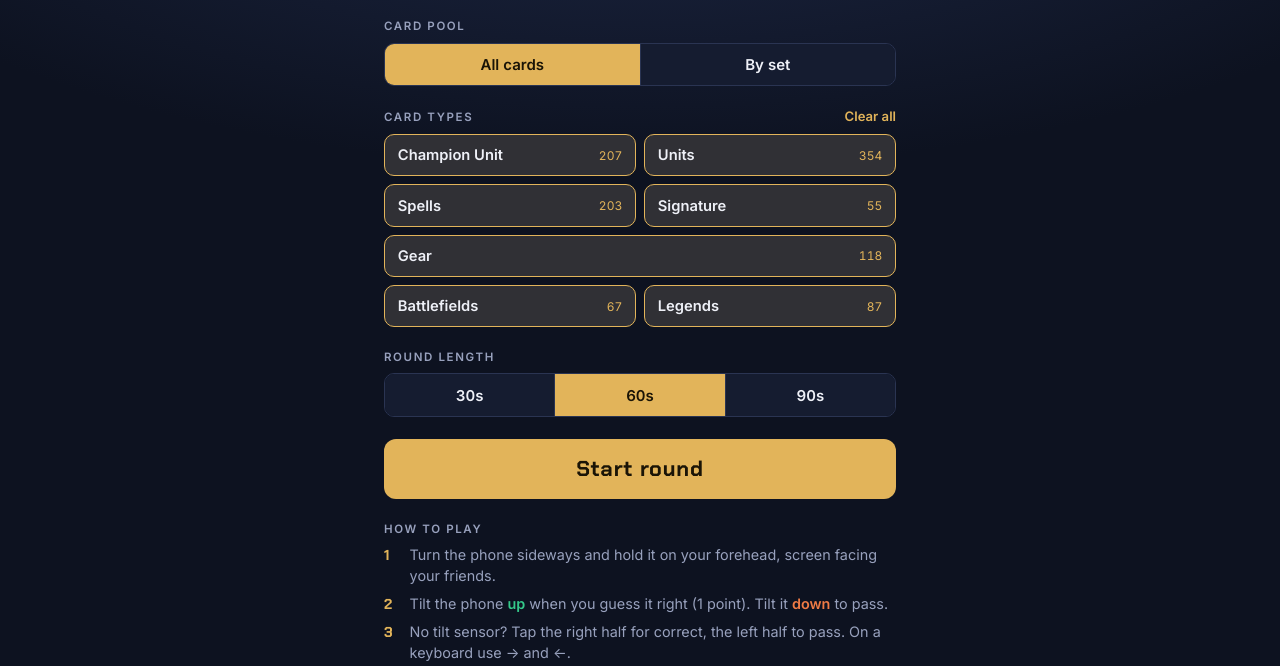
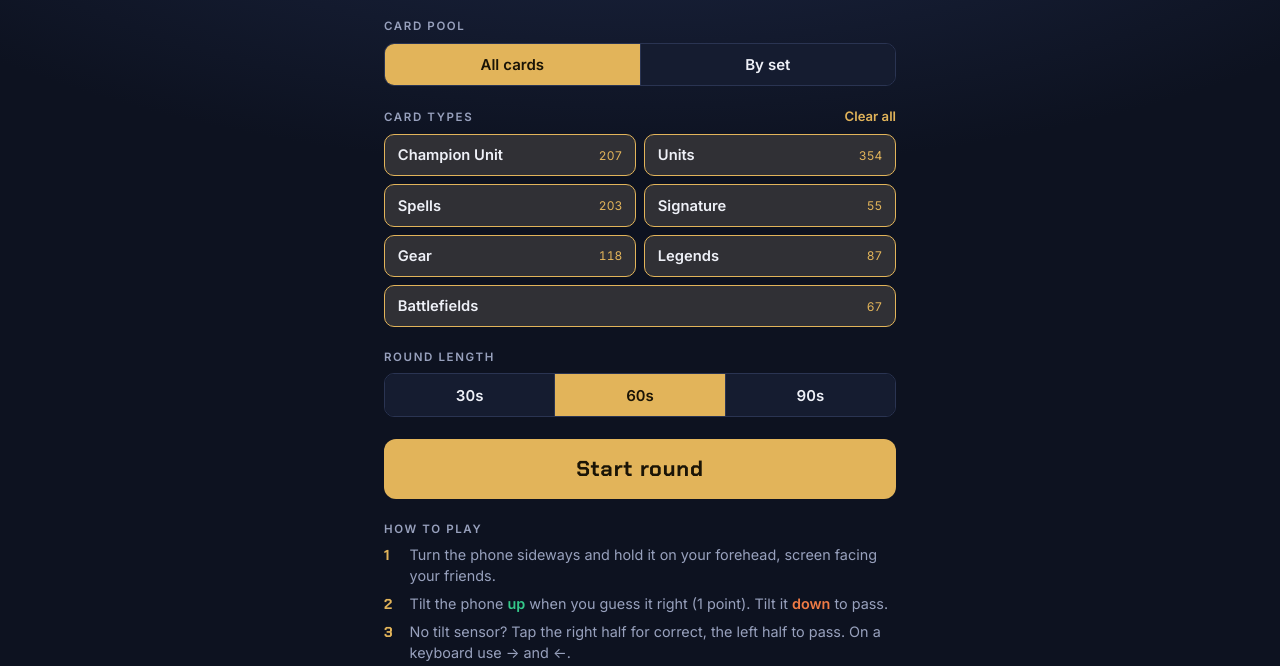
Before and after one commit to edwardclifton4/riftbound-heads-up, a website: page web/index.html in a window 1280 px wide. Shown: the part 134-800 px from the top of the page. Drawn offline with Linux system fonts and the light colour scheme.

Commit message:
Card types: Gear | Legends, Battlefields across the bottom row
Co-Authored-By: Claude Opus 5.5 <noreply@anthropic.com>

```diff
--- a/web/index.html
+++ b/web/index.html
@@ -273,8 +273,8 @@ const $ = id => document.getElementById(id);
 const screens = ["home", "ready", "play", "end"];
 const show = name => screens.forEach(s => $(s).hidden = s !== name);
 
-// Two-column grid: Champion Unit | Units, Spells | Signature, Gear (full row), Battlefields | Legends
-const CAT_ORDER = ["Champion Unit", "Unit", "Spell", "Signature", "Gear", "Battlefield", "Legend"];
+// Two-column grid: Champion Unit | Units, Spells | Signature, Gear | Legends, Battlefields (full row)
+const CAT_ORDER = ["Champion Unit", "Unit", "Spell", "Signature", "Gear", "Legend", "Battlefield"];
 const CAT_LABEL = { "Legend": "Legends", "Champion Unit": "Champion Unit", "Unit": "Units", "Spell": "Spells", "Signature": "Signature", "Gear": "Gear", "Battlefield": "Battlefields" };
 // Riftbound domains and their card colors.
 const DOMAIN_COLOR = { Fury: "red", Calm: "green", Mind: "blue", Body: "orange", Chaos: "purple", Order: "yellow" };
@@ -332,7 +332,7 @@ function buildFilters() {
   const cats = CAT_ORDER.filter(c => DB.cards.some(x => x.cat === c));
   DB.cards.forEach(x => { if (!cats.includes(x.cat)) cats.push(x.cat); });
   cats.forEach(c => catChips[c] = makeChip($("catChips"), "cat-" + c.replace(/\W+/g, "-"), c, CAT_LABEL[c] || c));
-  if (catChips.Gear) catChips.Gear.lab.classList.add("full");   // keeps Battlefields | Legends together on the last row
+  if (catChips.Battlefield) catChips.Battlefield.lab.classList.add("full");   // Battlefields take the whole bottom row
   document.querySelectorAll('input[name="pool"]').forEach(i => i.addEventListener("change", syncFilters));
   $("setsToggle").addEventListener("click", () => toggleAll(setChips));
   $("catsToggle").addEventListener("click", () => toggleAll(catChips));
```
